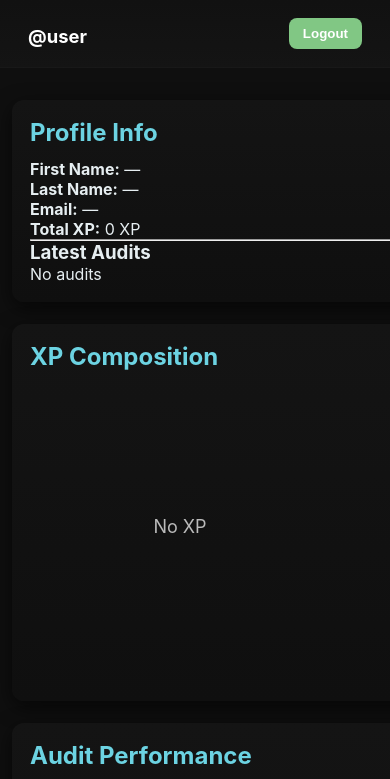
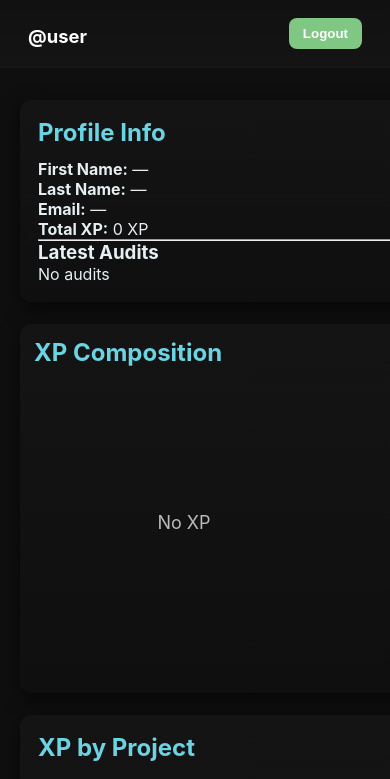
Before and after one commit to Grerrow/my-profile-app, a plain HTML site: page profile.html in a window 390 px wide. Shown: the top 779 px of the page. Drawn offline with Linux system fonts and the light colour scheme.

Commit message:
organize

```diff
--- a/profile.html
+++ b/profile.html
@@ -6,7 +6,6 @@
   <link rel="stylesheet" href="styles.css" />
   <title>Profile Dashboard</title>
 </head>
-<!-- ADDED class to override global centering so dashboard fills the page -->
 <body class="has-dashboard">
   <div class="dashboard-app">
     <header class="header">
@@ -17,6 +16,7 @@
     </header>
 
     <main class="dashboard">
+      <!-- Left column: profile info -->
       <section class="card info-section" id="profile-card">
         <h2>Profile Info</h2>
         <div class="card-body">
@@ -32,7 +32,9 @@
         </div>
       </section>
 
-      <section class="card stats-section">
+      <!-- Right column: stack XP Composition + Audit Performance -->
+      <div class="middle">
+        <section class="card stats-section xp-composition">
           <h2>XP Composition</h2>
           <div class="chart-wrapper">
             <svg id="xp-donut" viewBox="0 0 300 300" width="300" height="300"></svg>
@@ -40,15 +42,16 @@
           </div>
         </section>
 
-      <section class="card stats-section">
+        <section class="card stats-section audit-performance">
           <h2>Audit Performance</h2>
           <div class="chart-wrapper">
             <svg id="audit-pie" viewBox="0 0 300 300" width="300" height="300"></svg>
             <div id="audit-stats" class="audit-stats"></div>
           </div>
         </section>
+      </div>
 
-     <!-- XP by Project: make it span the full grid and use internal scrolling -->
+     <!-- XP by Project: full-width row with internal scrolling -->
     <section class="card stats-section xp-project">
       <h2>XP by Project</h2>
       <div class="chart-scroll">
--- a/styles.css
+++ b/styles.css
@@ -150,22 +150,59 @@ body.has-dashboard {
   font-weight: 700;
 }
 
-/* Dashboard Layout */
+/* Dashboard Layout: switch to 2-column layout for better stacking */
 .dashboard-app .dashboard {
   max-width: 1200px;
   margin: 20px auto;
   display: grid;
-  grid-template-columns: repeat(3, 1fr);
+  grid-template-columns: 360px 1fr; /* profile left, stacked content right */
+  grid-auto-rows: auto;
   gap: 22px;
   padding: 0 20px 60px;
 }
 
+/* Middle container occupies the right column and stacks its children */
+.dashboard-app .dashboard .middle {
+  grid-column: 2;
+  display: grid;
+  grid-template-columns: 1fr 1fr; /* side-by-side */
+  gap: 22px;
+  align-items: start;
+}
+
+/* Ensure xp-project stays full width under both columns */
+.dashboard-app .xp-project {
+  grid-column: 1 / -1;
+}
+
+/* Slightly reduce card padding on right column so charts fit */
+.dashboard-app .middle .card {
+  padding: 14px;
+}
+
 /* Responsive Dashboard */
 @media (max-width: 1100px) {
-  .dashboard-app .dashboard { grid-template-columns: 1fr 1fr; }
+  .dashboard-app .dashboard {
+    grid-template-columns: 1fr 1fr;
+  }
+  .dashboard-app .dashboard .middle {
+    grid-column: 2;
+  }
 }
 @media (max-width: 720px) {
-  .dashboard-app .dashboard { grid-template-columns: 1fr; padding: 0 12px; }
+  .dashboard-app .dashboard {
+    grid-template-columns: 1fr;
+  }
+  .dashboard-app .dashboard .middle {
+    grid-column: 1;
+    order: 2;
+  }
+  .dashboard-app .info-section {
+    order: 1;
+  }
+  .dashboard-app .xp-project {
+    order: 3;
+  }
 }
 
 /* Cards */
```
Lines whose indentation alone changed are shown as unchanged.
